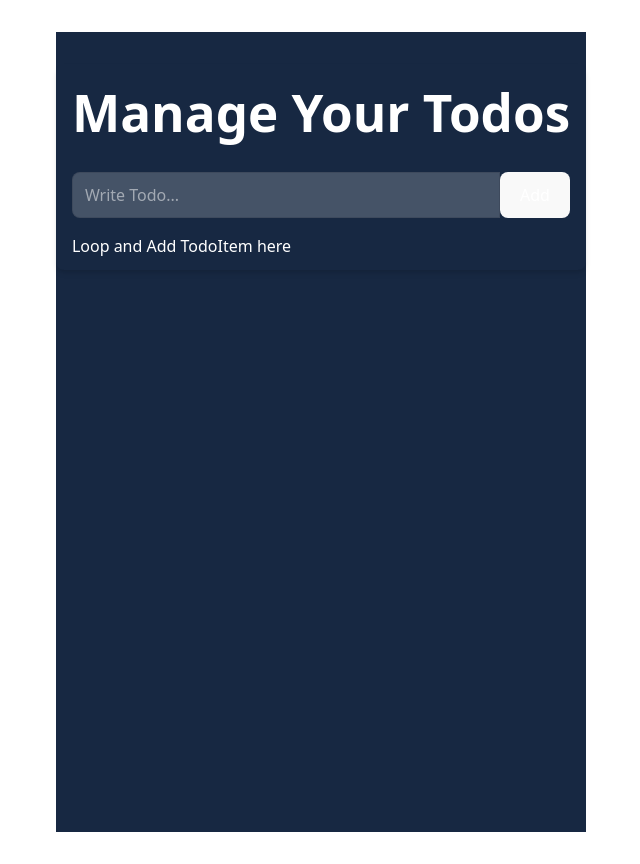
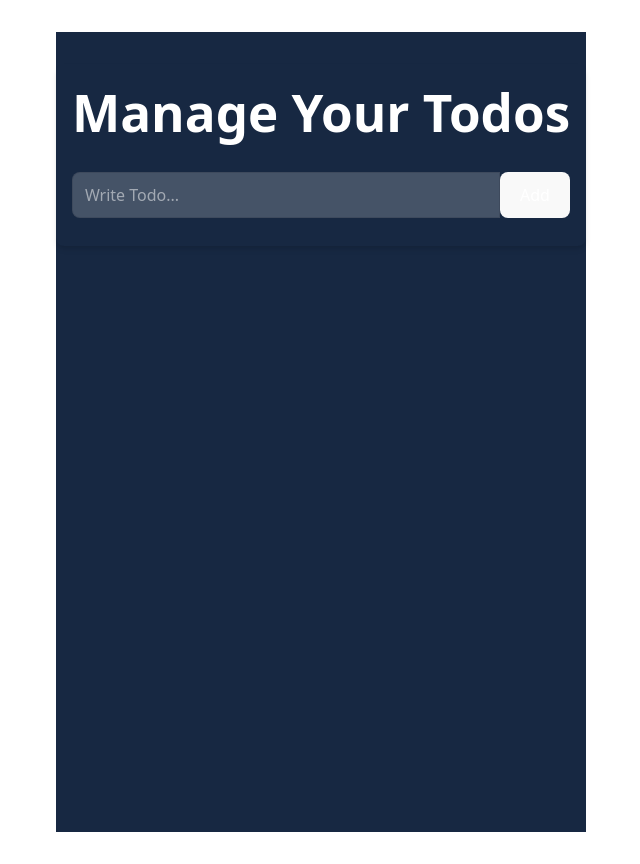
Before and after one commit to Mishra010405/React_RV, a React (Vite) app in the folder 10COntextTODOS/: page / in a window 1280 px wide. Shown: the whole page, without its empty margins (319-959 px from the left). Built offline with nearby package versions, Linux system fonts and the light colour scheme.

Commit message:
Contect TODOS

```diff
--- a/10COntextTODOS/src/App.jsx
+++ b/10COntextTODOS/src/App.jsx
@@ -53,7 +53,7 @@ function App() {
                         <TodoForm/>
                     </div>
                     <div className="flex flex-wrap gap-y-3">
-                        Loop and Add TodoItem here
+                        {/*Loop and Add TodoItem here */}
                         {todos.map((todo) => (
                           <div key={todo.id}
                           className='w-full'>
```
